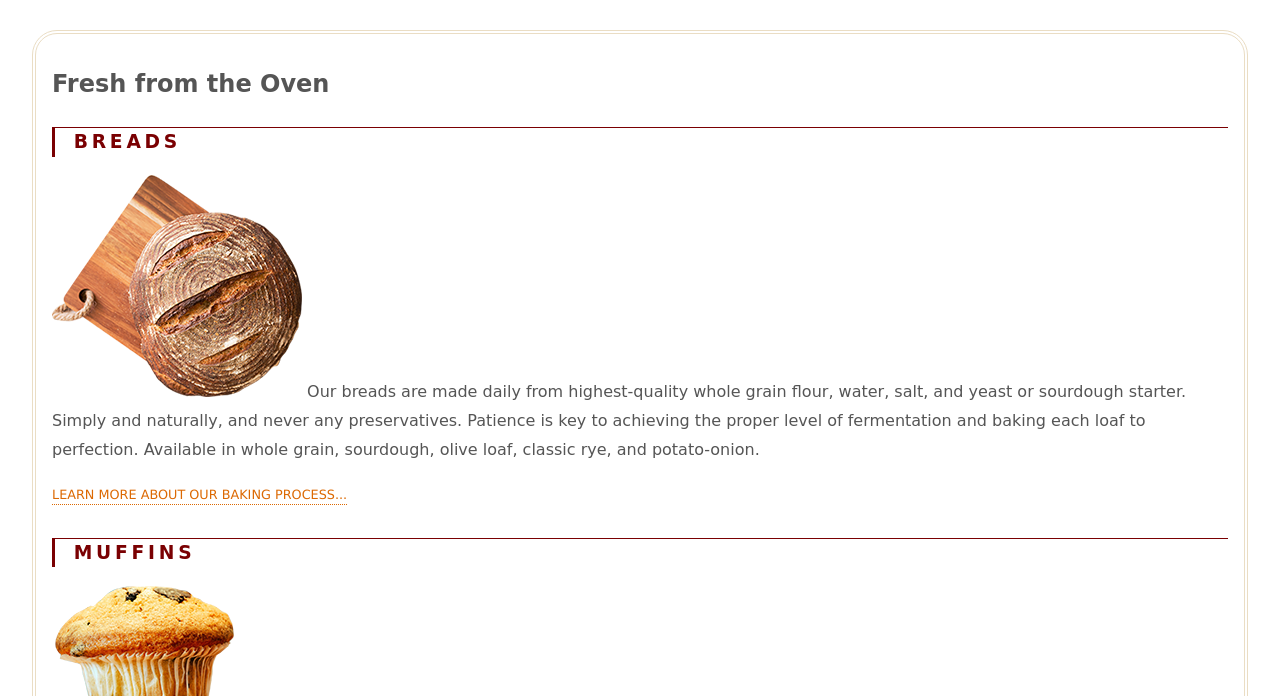
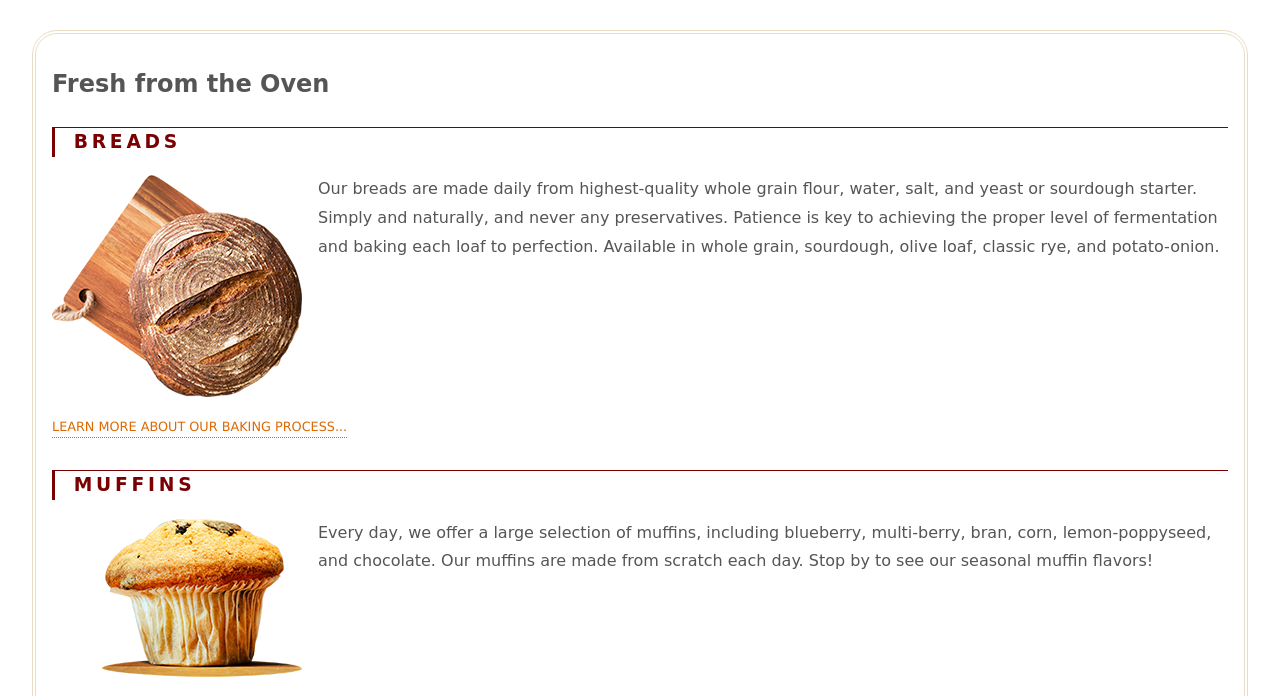
Before and after one commit to sonuram553/learning-web, a plain HTML site: page index.html in a window 1280 px wide. Shown: the part 242-938 px from the top of the page. Drawn offline with Linux system fonts and the light colour scheme; a web font is replaced by a local one.

Commit message:
Float images to left

```diff
--- a/styles.css
+++ b/styles.css
@@ -95,6 +95,15 @@ main {
   border-radius: 25px;
 }
 
+main img {
+  float: left;
+  margin: 0 1em 1em 0;
+}
+
+img[src*="muffin"] {
+  margin-left: 50px;
+}
+
 h3 {
   text-transform: uppercase;
   letter-spacing: 0.2em;
@@ -109,6 +118,7 @@ p.more {
   font-family: verdana, sans-serif;
   text-transform: uppercase;
   font-size: 0.8em;
+  clear: left;
 }
 
 /* aside "hours" styles */
```
